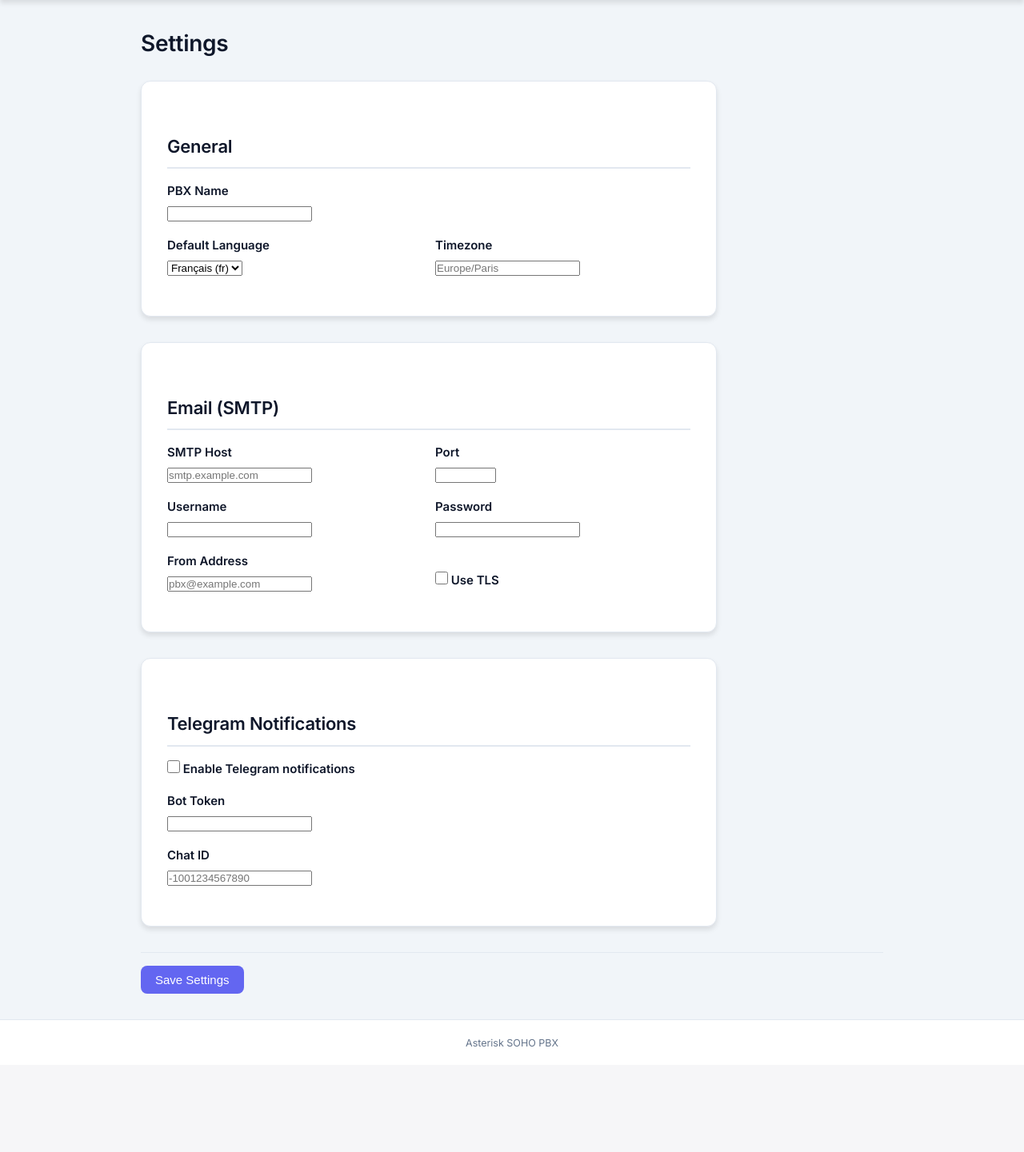
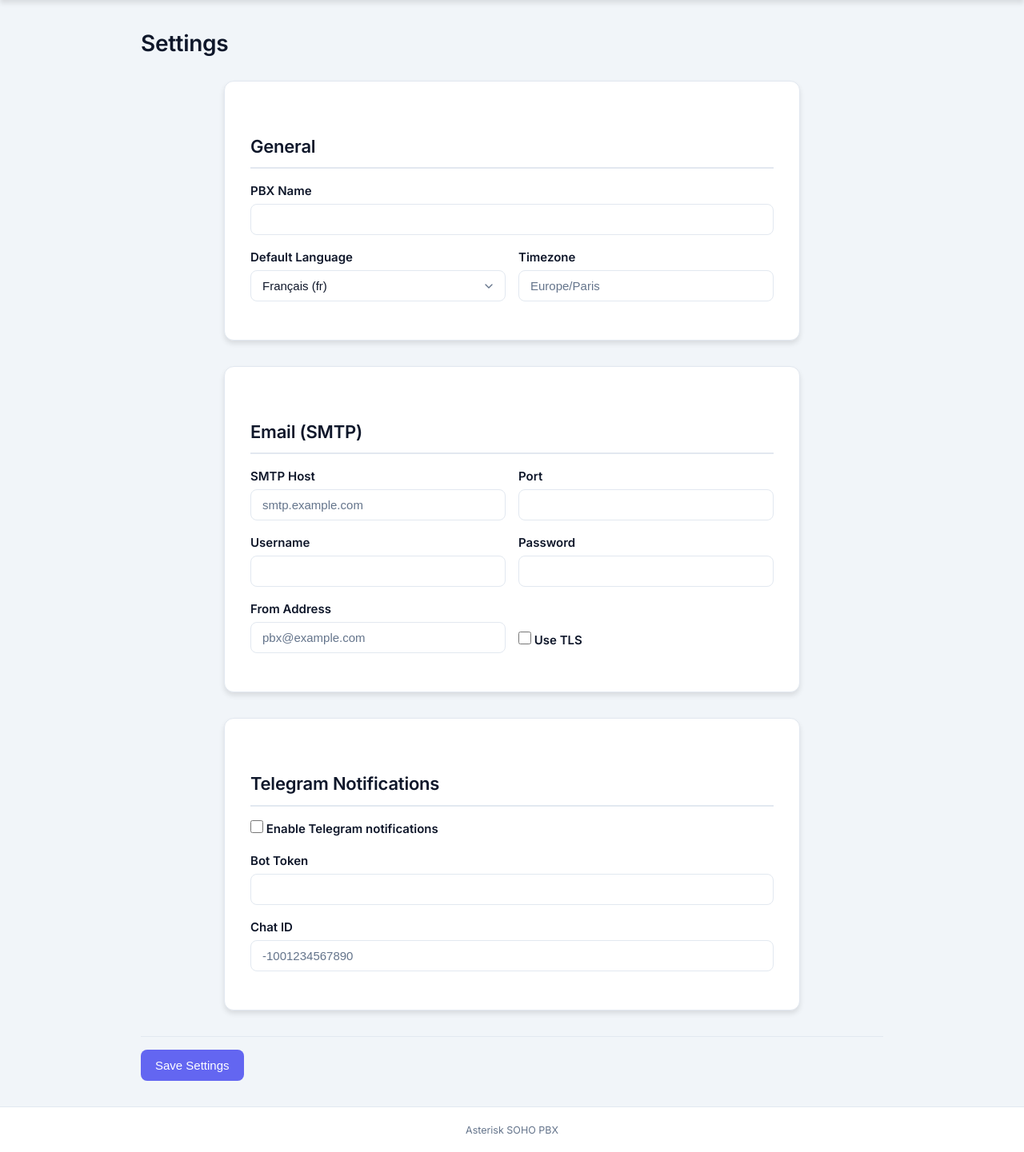
Before and after one commit to lemassykoi/asteruix, a Flask app: page /settings in a window 1280 px wide. Shown: the part 75-1516 px from the top of the page at 80% size. Before the commit the page ends 1384 px from the top, so only its background shows below. Run offline with Flask 3, Linux system fonts and the light colour scheme; data that the repository does not hold is empty; parts of the project's set-up code (start-up, migrations or seed data) failed here and were passed over.

Commit message:
fix: UX polish — button alignment, dark mode .btn, form-control styling, fluid layout, audit log login_failed, backup download
Amp-Thread-ID: https://ampcode.com/threads/T-019d22f1-e140-752d-a553-c3fbe18d6ced
Co-authored-by: Amp <amp@ampcode.com>

```diff
--- a/app/auth.py
+++ b/app/auth.py
@@ -122,7 +122,7 @@ def login():
                 next_url = url_for("core.index")
             return redirect(next_url)
         flash("Invalid credentials.", "danger")
-        log_action("login_failed", target=form.username.data, status="fail")
+        log_action("login_failed", target=form.username.data, status="fail", username=form.username.data)
 
     return render_template("login.html", form=form)
 
--- a/app/static/css/style.css
+++ b/app/static/css/style.css
@@ -359,7 +359,11 @@ html {
 }
 
 .container.container-wide {
-  max-width: 1200px;
+  max-width: calc(100% - 4rem);
+}
+
+.container.container-fluid {
+  max-width: calc(100% - 4rem);
 }
 
 .footer {
@@ -431,6 +435,21 @@ html {
   text-align: center;
   position: relative;
   overflow: hidden;
+  background: var(--color-surface-alt);
+  color: var(--color-text);
+  line-height: 1.4;
+  box-sizing: border-box;
+}
+
+[data-theme="dark"] .btn:not(.btn-primary):not(.btn-danger):not(.btn-page) {
+  background: var(--color-surface-alt);
+  color: var(--color-text);
+  border: 1px solid var(--color-border);
+}
+
+[data-theme="dark"] .btn:not(.btn-primary):not(.btn-danger):not(.btn-page):hover {
+  background: var(--color-border);
+  color: #fff;
 }
 
 .btn-primary {
@@ -590,6 +609,7 @@ html {
 audio.inline-player {
   height: 32px;
   vertical-align: middle;
+  max-width: 180px;
 }
 
 /* Active calls alert banner */
@@ -918,6 +938,18 @@ audio.inline-player {
   font-size: 0.5rem;
 }
 
+.badge-danger {
+  background: var(--color-danger-bg);
+  color: var(--color-danger-dark);
+  border: 1px solid var(--color-danger-dark);
+}
+
+.badge-danger::before {
+  content: "✕";
+  font-size: 0.625rem;
+  font-weight: 700;
+}
+
 /* Status indicator dots */
 .status-dot {
   display: inline-block;
@@ -1161,7 +1193,7 @@ h3 {
   border-radius: var(--radius-lg);
   box-shadow: var(--shadow-md);
   border: 1px solid var(--color-border);
-  margin: 1.5rem 0;
+  margin: 1.5rem auto;
 }
 
 .form-card h1 {
@@ -1183,6 +1215,7 @@ h3 {
 .form-actions {
   margin-top: 1.5rem;
   display: flex;
+  align-items: center;
   gap: 0.75rem;
   flex-wrap: wrap;
   padding-top: 1rem;
@@ -1244,6 +1277,14 @@ input[type="radio"] {
 
 .actions {
   white-space: nowrap;
+  display: flex;
+  align-items: center;
+  gap: 0.35rem;
+  flex-wrap: wrap;
+}
+
+.actions form {
+  display: contents;
 }
 
 /* Inline code styling */
--- a/app/templates/announcements_list.html
+++ b/app/templates/announcements_list.html
@@ -79,11 +79,14 @@
           <span class="text-muted">—</span>
         {% endif %}
       </td>
-      <td class="actions">
+      <td class="actions" style="white-space:normal">
         {% if a.file_exists %}
+        <div style="margin-bottom:.35rem">
           <audio controls preload="none" class="inline-player"
                  src="{{ url_for('announcements.ui_play', ann_id=a.id) }}"></audio>
+        </div>
         {% endif %}
+        <div style="display:flex;gap:.35rem;flex-wrap:wrap">
           {% if not a.active %}
           <form method="post"
                 action="{{ url_for('announcements.ui_activate', ann_id=a.id) }}"
@@ -98,6 +101,7 @@
             <input type="hidden" name="csrf_token" value="{{ csrf_token() }}">
             <button type="submit" class="btn btn-sm btn-danger">Delete</button>
           </form>
+        </div>
       </td>
     </tr>
     {% endfor %}
--- a/app/templates/audit_log.html
+++ b/app/templates/audit_log.html
@@ -39,7 +39,7 @@
   </thead>
   <tbody>
     {% for e in entries %}
-    <tr>
+    <tr{% if e.action == 'login_failed' %} style="background:var(--color-danger-bg)"{% endif %}>
       <td style="white-space:nowrap">{{ e.ts }}</td>
       <td>{{ e.username }}</td>
       <td><code>{{ e.action }}</code></td>
@@ -47,6 +47,8 @@
       <td>
         {% if e.status == 'ok' %}
           <span class="badge badge-ok">ok</span>
+        {% elif e.action == 'login_failed' %}
+          <span class="badge badge-danger">{{ e.status }}</span>
         {% else %}
           <span class="badge badge-off">{{ e.status }}</span>
         {% endif %}
--- a/app/templates/inbound_list.html
+++ b/app/templates/inbound_list.html
@@ -65,9 +65,10 @@
     <div class="form-actions" style="margin-top:1rem">
       <a href="{{ url_for('inbound.ui_edit', route_id=r.id) }}" class="btn btn-sm btn-primary">Edit</a>
       <form method="post" action="{{ url_for('inbound.ui_delete', route_id=r.id) }}"
-            style="display:inline" onsubmit="return confirm('Delete route \'{{ r.name }}\'?')">
+            style="display:contents" onsubmit="return confirm('Delete route \'{{ r.name }}\'?')">
         <input type="hidden" name="csrf_token" value="{{ csrf_token() }}">
-        <button type="submit" class="btn btn-sm btn-danger">Delete</button>
+        <a href="javascript:void(0)" class="btn btn-sm btn-danger"
+           onclick="this.closest('form').submit()">Delete</a>
       </form>
     </div>
   </div>
--- a/app/templates/outbound_list.html
+++ b/app/templates/outbound_list.html
@@ -50,7 +50,7 @@
           </button>
         </form>
       </td>
-      <td>
+      <td class="actions">
         <a href="{{ url_for('outbound.ui_edit', route_id=r.id) }}" class="btn btn-sm">Edit</a>
         <form method="post" action="{{ url_for('outbound.ui_delete', route_id=r.id) }}"
               style="display:inline" onsubmit="return confirm('Delete route \'{{ r.name }}\'?')">
--- a/app/templates/settings.html
+++ b/app/templates/settings.html
@@ -19,20 +19,20 @@
     <h2>General</h2>
     <div class="form-group">
       <label for="pbx_name">PBX Name</label>
-      <input type="text" id="pbx_name" name="pbx_name"
+      <input type="text" id="pbx_name" name="pbx_name" class="form-control"
              value="{{ settings.pbx_name }}" maxlength="64">
     </div>
     <div class="form-row">
       <div class="form-group">
         <label for="default_language">Default Language</label>
-        <select id="default_language" name="default_language">
+        <select id="default_language" name="default_language" class="form-control">
           <option value="fr" {{ 'selected' if settings.default_language == 'fr' }}>Français (fr)</option>
           <option value="en" {{ 'selected' if settings.default_language == 'en' }}>English (en)</option>
         </select>
       </div>
       <div class="form-group">
         <label for="timezone">Timezone</label>
-        <input type="text" id="timezone" name="timezone"
+        <input type="text" id="timezone" name="timezone" class="form-control"
                value="{{ settings.timezone }}" maxlength="64"
                placeholder="Europe/Paris">
       </div>
@@ -45,31 +45,31 @@
     <div class="form-row">
       <div class="form-group" style="flex:2">
         <label for="smtp_host">SMTP Host</label>
-        <input type="text" id="smtp_host" name="smtp_host"
+        <input type="text" id="smtp_host" name="smtp_host" class="form-control"
                value="{{ settings.smtp_host }}" placeholder="smtp.example.com">
       </div>
       <div class="form-group" style="flex:1">
         <label for="smtp_port">Port</label>
-        <input type="number" id="smtp_port" name="smtp_port"
+        <input type="number" id="smtp_port" name="smtp_port" class="form-control"
                value="{{ settings.smtp_port }}" min="1" max="65535">
       </div>
     </div>
     <div class="form-row">
       <div class="form-group">
         <label for="smtp_username">Username</label>
-        <input type="text" id="smtp_username" name="smtp_username"
+        <input type="text" id="smtp_username" name="smtp_username" class="form-control"
                value="{{ settings.smtp_username }}">
       </div>
       <div class="form-group">
         <label for="smtp_password">Password</label>
-        <input type="password" id="smtp_password" name="smtp_password"
+        <input type="password" id="smtp_password" name="smtp_password" class="form-control"
                value="{{ masked.smtp_password }}" autocomplete="new-password">
       </div>
     </div>
     <div class="form-row">
       <div class="form-group">
         <label for="smtp_from">From Address</label>
-        <input type="text" id="smtp_from" name="smtp_from"
+        <input type="text" id="smtp_from" name="smtp_from" class="form-control"
                value="{{ settings.smtp_from }}" placeholder="pbx@example.com">
       </div>
       <div class="form-group" style="align-self:flex-end">
@@ -92,12 +92,12 @@
     </div>
     <div class="form-group">
       <label for="telegram_bot_token">Bot Token</label>
-      <input type="password" id="telegram_bot_token" name="telegram_bot_token"
+      <input type="password" id="telegram_bot_token" name="telegram_bot_token" class="form-control"
              value="{{ masked.telegram_bot_token }}" autocomplete="new-password">
     </div>
     <div class="form-group">
       <label for="telegram_chat_id">Chat ID</label>
-      <input type="text" id="telegram_chat_id" name="telegram_chat_id"
+      <input type="text" id="telegram_chat_id" name="telegram_chat_id" class="form-control"
              value="{{ settings.telegram_chat_id }}" placeholder="-1001234567890">
     </div>
   </div>
```
Also changed, not shown: app/backups.py (+14 -1 lines), app/templates/backups.html (+7 -4 lines), app/templates/holidays_list.html (+8 -8 lines), app/templates/spam_list.html (+6 -6 lines). Lines whose indentation alone changed are shown as unchanged.
